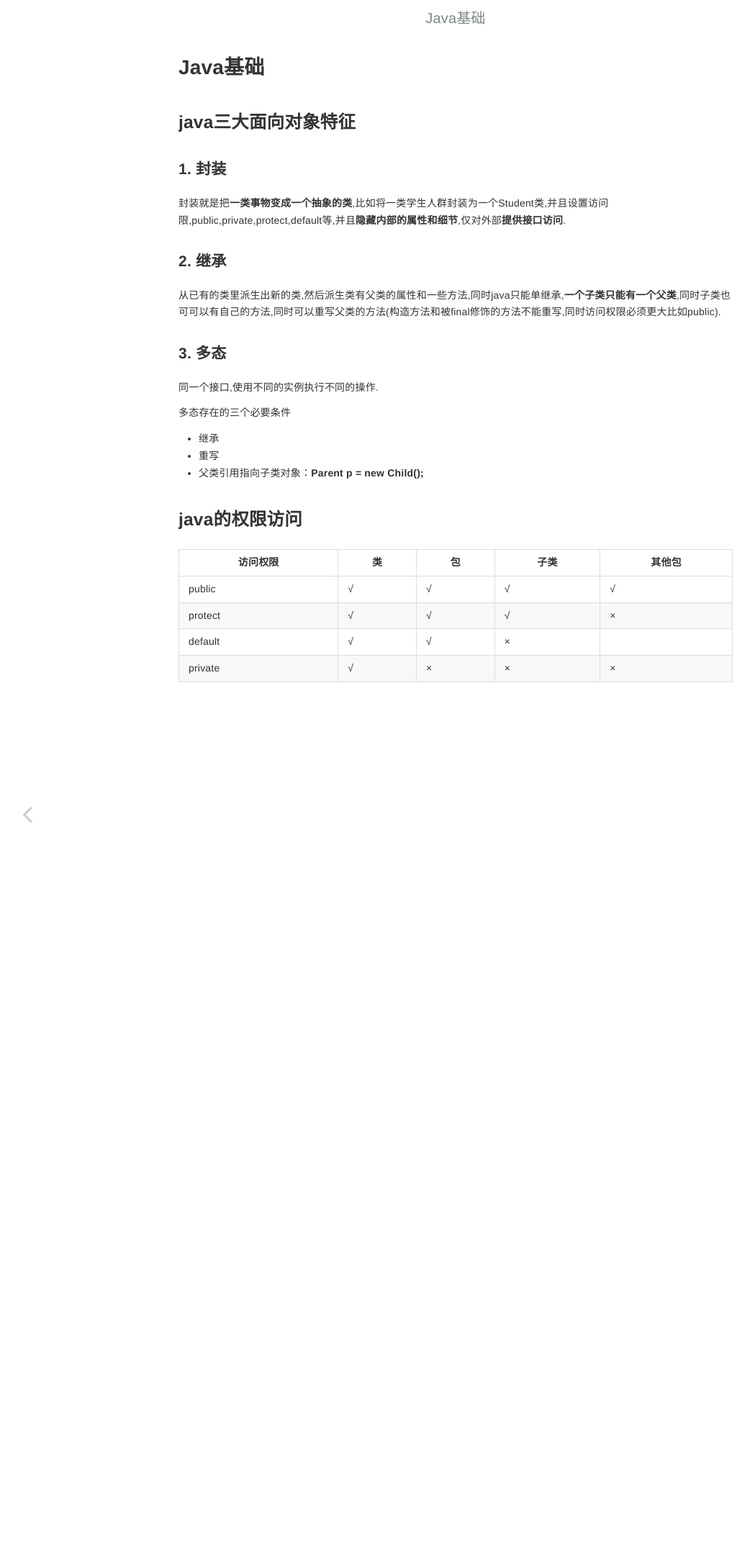
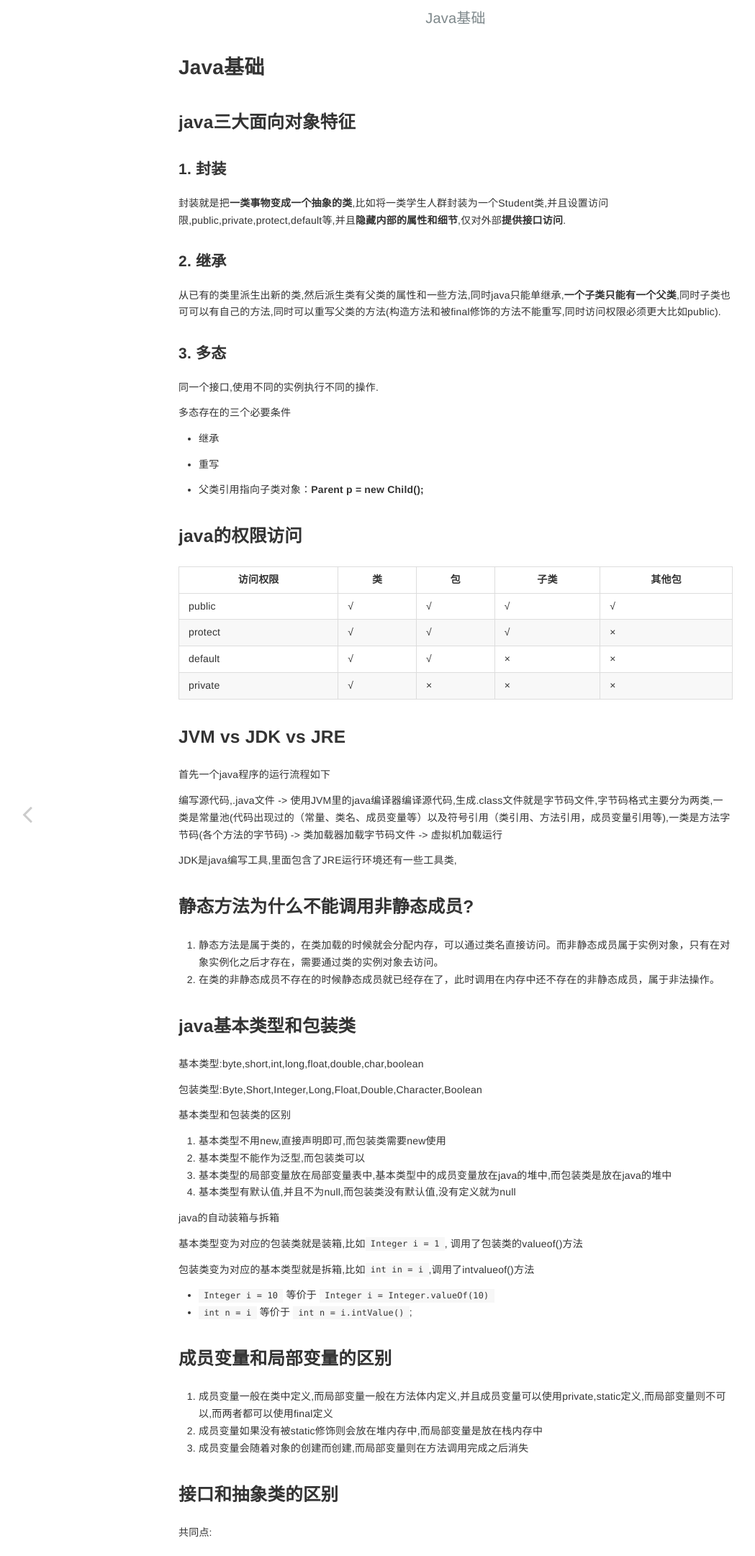
Before and after one commit to moluranli/moluranli.github.io, a Jekyll site: the page built from _posts/2022-06-11-java基础巩固.md, in a window 1280 px wide. Shown: the whole page at 72% size, without its empty margins (7-1056 px from the left). Built offline with Jekyll 4.4.1, drawn with Linux system fonts in a browser that asks for light colours.

Commit message:
提交笔记6.11

```diff
--- a/_posts/2022-06-11-java基础巩固.md
+++ b/_posts/2022-06-11-java基础巩固.md
@@ -23,8 +23,12 @@ layout: post
 多态存在的三个必要条件
 
 - 继承
+
 - 重写
+
 - 父类引用指向子类对象：**Parent p = new Child();**
+
+
 
 ## java的权限访问
 
@@ -32,5 +36,62 @@ layout: post
 | -------- | ---- | ---- | ---- | ------ |
 | public   | √    | √    | √    | √      |
 | protect  | √    | √    | √    | ×      |
-| default  | √    | √    | ×    |        |
+| default  | √    | √    | ×    | ×      |
 | private  | √    | ×    | ×    | ×      |
+
+
+
+## JVM vs JDK vs JRE
+
+首先一个java程序的运行流程如下
+
+编写源代码,.java文件 -> 使用JVM里的java编译器编译源代码,生成.class文件就是字节码文件,字节码格式主要分为两类,一类是常量池(代码出现过的（常量、类名、成员变量等）以及符号引用（类引用、方法引用，成员变量引用等),一类是方法字节码(各个方法的字节码) -> 类加载器加载字节码文件 -> 虚拟机加载运行
+
+JDK是java编写工具,里面包含了JRE运行环境还有一些工具类,
+
+## 静态方法为什么不能调用非静态成员?
+
+1. 静态方法是属于类的，在类加载的时候就会分配内存，可以通过类名直接访问。而非静态成员属于实例对象，只有在对象实例化之后才存在，需要通过类的实例对象去访问。
+2. 在类的非静态成员不存在的时候静态成员就已经存在了，此时调用在内存中还不存在的非静态成员，属于非法操作。
+
+
+
+## java基本类型和包装类
+
+基本类型:byte,short,int,long,float,double,char,boolean
+
+包装类型:Byte,Short,Integer,Long,Float,Double,Character,Boolean
+
+
+
+基本类型和包装类的区别
+
+1. 基本类型不用new,直接声明即可,而包装类需要new使用
+2. 基本类型不能作为泛型,而包装类可以
+3. 基本类型的局部变量放在局部变量表中,基本类型中的成员变量放在java的堆中,而包装类是放在java的堆中
+4. 基本类型有默认值,并且不为null,而包装类没有默认值,没有定义就为null
+
+
+
+java的自动装箱与拆箱
+
+基本类型变为对应的包装类就是装箱,比如`Integer i = 1`, 调用了包装类的valueof()方法
+
+包装类变为对应的基本类型就是拆箱,比如`int in = i`,调用了intvalueof()方法
+
+- `Integer i = 10` 等价于 `Integer i = Integer.valueOf(10)`
+- `int n = i` 等价于 `int n = i.intValue()`;
+
+
+
+## 成员变量和局部变量的区别
+
+1. 成员变量一般在类中定义,而局部变量一般在方法体内定义,并且成员变量可以使用private,static定义,而局部变量则不可以,而两者都可以使用final定义
+2. 成员变量如果没有被static修饰则会放在堆内存中,而局部变量是放在栈内存中
+3. 成员变量会随着对象的创建而创建,而局部变量则在方法调用完成之后消失
+
+
+
+## 接口和抽象类的区别
+
+共同点:
```
